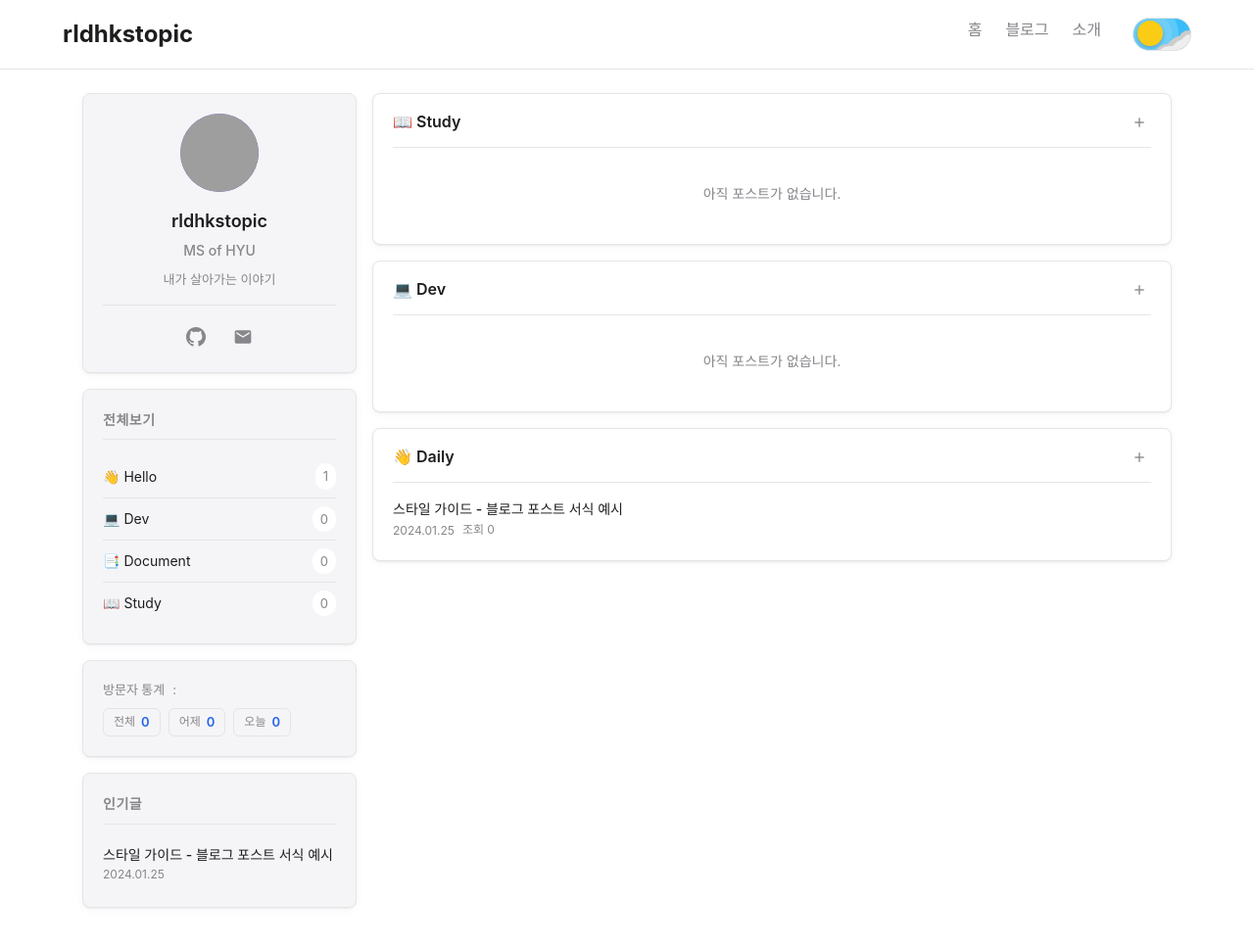
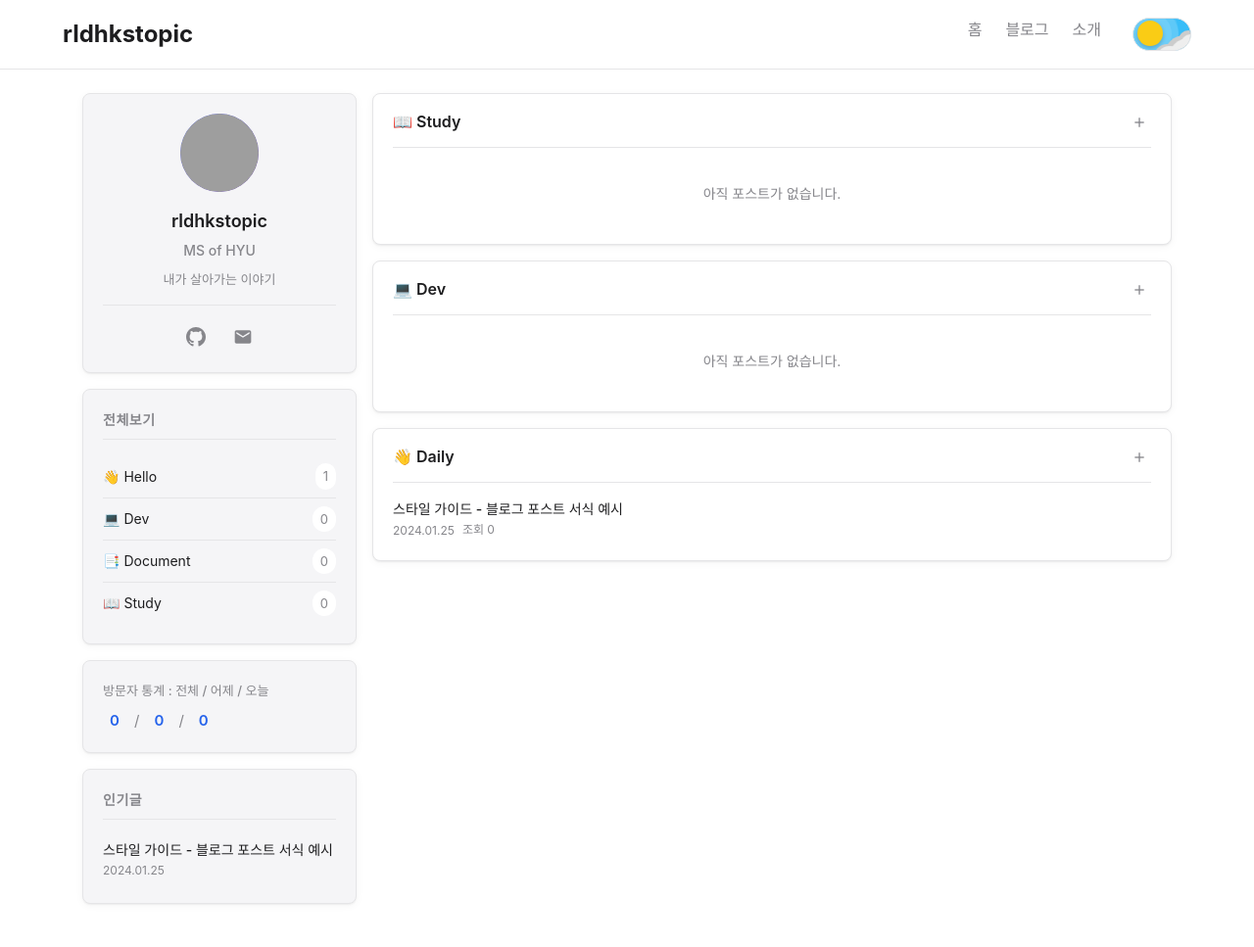
Before and after one commit to rldhkstopic/rldhkstopic.github.io, a Jekyll site: the page built from index.html, in a window 1280 px wide and 967 px high. Shown: the whole window at 98% size. Built offline with Jekyll 4.4.1, drawn with Linux system fonts in a browser that asks for light colours; nearby versions of some CDN libraries; the list of posts is cut into pages by our own code; grey boxes are pictures that could not be loaded.

Commit message:
방문자 통계 UI 단순화: 제목과 숫자를 슬래시로 구분한 간단한 형식으로 변경

```diff
--- a/assets/css/main.css
+++ b/assets/css/main.css
@@ -506,50 +506,35 @@ body.home-page .page-content {
 }
 
 /* 방문자 통계 */
-.visitor-stats-container {
+.visitor-stats-simple {
   display: flex;
   flex-direction: column;
   gap: 0.5rem;
 }
 
-.visitor-stats-row {
-  display: flex;
-  align-items: center;
-  flex-wrap: wrap;
-  gap: 0.5rem;
+.visitor-stats-title {
   font-size: 0.8125rem;
-  line-height: 1.5;
-}
-
-.visitor-stats-label {
   color: var(--text-secondary);
   font-weight: 500;
 }
 
-.visitor-stats-separator {
-  color: var(--text-secondary);
-}
-
-.visitor-stat-badge {
-  display: inline-flex;
+.visitor-stats-numbers {
+  display: flex;
   align-items: center;
-  gap: 0.375rem;
-  padding: 0.25rem 0.625rem;
-  background: var(--bg-secondary);
-  border-radius: 6px;
-  border: 1px solid var(--border-color);
-  white-space: nowrap;
-}
-
-.visitor-stat-label {
-  color: var(--text-secondary);
-  font-size: 0.75rem;
+  gap: 0.5rem;
+  font-size: 0.9375rem;
+  font-weight: 600;
 }
 
 .visitor-stat-value {
-  font-weight: 600;
   color: var(--accent-color);
-  font-size: 0.8125rem;
+  min-width: 1.5rem;
+  text-align: center;
+}
+
+.visitor-stats-separator {
+  color: var(--text-secondary);
+  font-weight: 400;
 }
 
 /* Main Content Area - 게시판 */
--- a/index.html
+++ b/index.html
@@ -118,24 +118,14 @@ layout: default
 
     <!-- 방문자 통계 -->
     <div class="sidebar-section">
-      <div class="visitor-stats-container">
-        <div class="visitor-stats-row">
-          <span class="visitor-stats-label">방문자 통계</span>
-          <span class="visitor-stats-separator">:</span>
-        </div>
-        <div class="visitor-stats-row">
-          <span class="visitor-stat-badge">
-            <span class="visitor-stat-label">전체</span>
-            <span class="visitor-stat-value" id="total-visitors">-</span>
-          </span>
-          <span class="visitor-stat-badge">
-            <span class="visitor-stat-label">어제</span>
-            <span class="visitor-stat-value" id="yesterday-visitors">-</span>
-          </span>
-          <span class="visitor-stat-badge">
-            <span class="visitor-stat-label">오늘</span>
-            <span class="visitor-stat-value" id="today-visitors">-</span>
-          </span>
+      <div class="visitor-stats-simple">
+        <div class="visitor-stats-title">방문자 통계 : 전체 / 어제 / 오늘</div>
+        <div class="visitor-stats-numbers">
+          <span class="visitor-stat-value" id="total-visitors">0</span>
+          <span class="visitor-stats-separator">/</span>
+          <span class="visitor-stat-value" id="yesterday-visitors">0</span>
+          <span class="visitor-stats-separator">/</span>
+          <span class="visitor-stat-value" id="today-visitors">0</span>
         </div>
       </div>
     </div>
```
